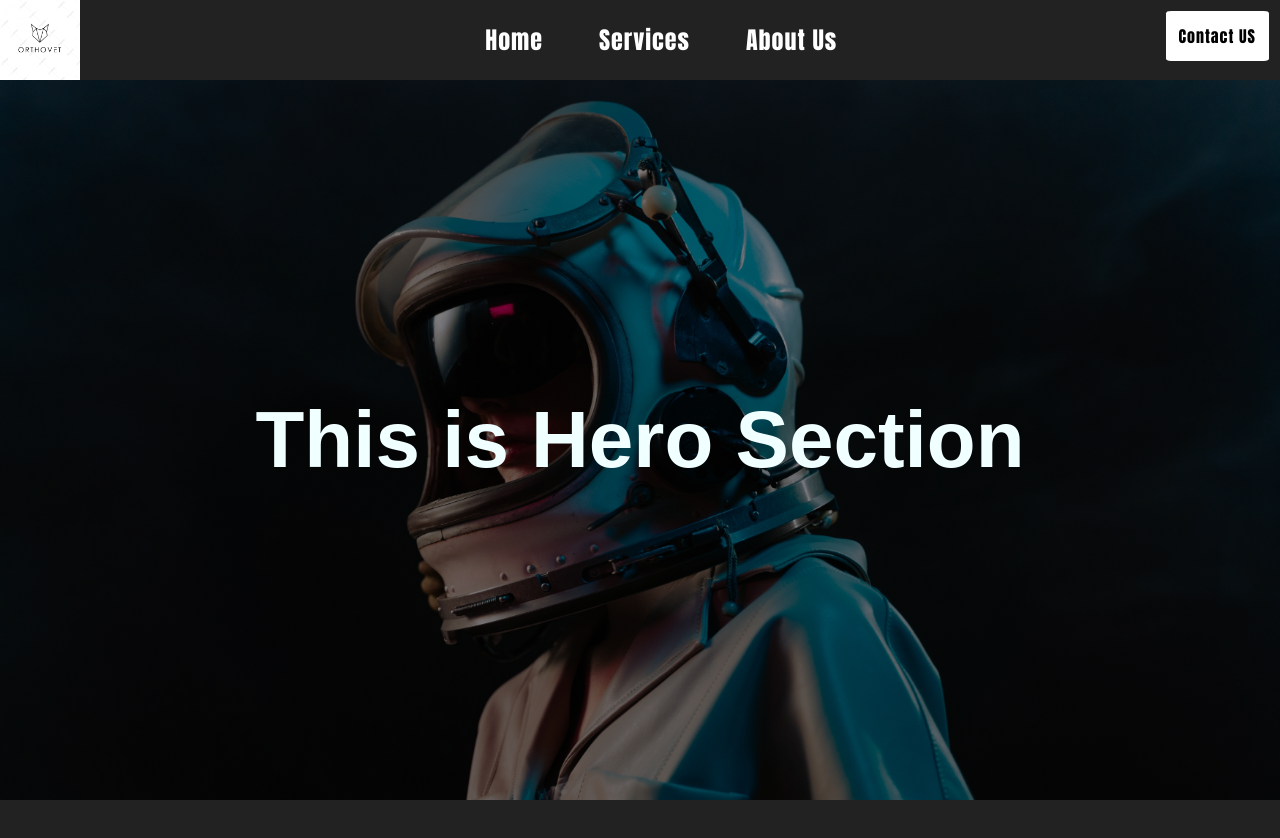
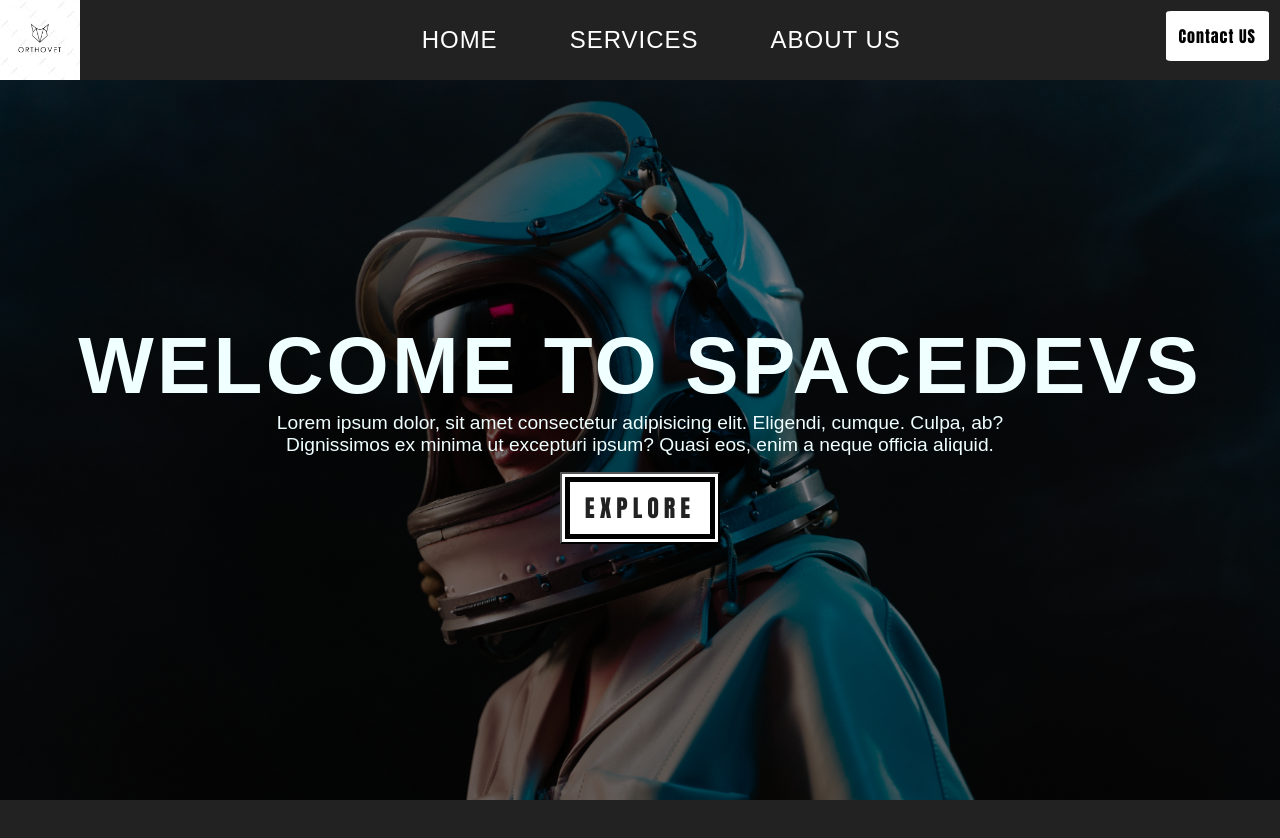
Before and after one commit to MiyaMurasaki/WebDevBeginerProject_01, a plain HTML site: page index.html in a window 1280 px wide. Shown: the top 838 px of the page. Drawn offline with Linux system fonts and the light colour scheme.

Commit message:
hero section btn fin.

```diff
--- a/index.html
+++ b/index.html
@@ -5,7 +5,12 @@
     <meta http-equiv="X-UA-Compatible" content="IE=edge" />
     <meta name="viewport" content="width=device-width, initial-scale=1.0" />
     <link rel="stylesheet" href="./style.css" />
-    <title>Navbar</title>
+    <link
+      rel="shortcut icon"
+      href="./images/favicon-16x16.png"
+      type="image/x-icon"
+    />
+    <title>Navbar&Hero</title>
   </head>
 
   <body>
@@ -38,9 +43,19 @@
     </nav>
     <div class="hero-wrapper">
       <div class="hero">
-        <div class="hero-text">This is Hero Section</div>
+        <div class="hero-text">
+          <h1>Welcome to SpaceDevs</h1>
+          <p>
+            Lorem ipsum dolor, sit amet consectetur adipisicing elit. Eligendi,
+            cumque. Culpa, ab? Dignissimos ex minima ut excepturi ipsum? Quasi
+            eos, enim a neque officia aliquid.
+          </p>
+          <div class="btn">
+            <button class="btn-main"><a href="#explore">EXPLORE</a></button>
+          </div>
+        </div>
       </div>
     </div>
-    <div class="content"></div>
+    <div id="explore" class="content"></div>
   </body>
 </html>
--- a/style.css
+++ b/style.css
@@ -40,12 +40,13 @@ nav {
   box-sizing: border-box;
   display: flex;
   align-items: center;
-  padding: 0.5rem;
+  padding: 1rem;
   height: 100%;
   font-size: 1.5rem;
   text-decoration: none;
+  text-transform: uppercase;
   color: white;
-  font-family: Impact, Haettenschweiler, "Arial Narrow Bold", sans-serif;
+  font-family: "Popins", sans-serif;
   letter-spacing: 1px;
 }
 .extra-style {
@@ -69,11 +70,11 @@ nav {
 .center-ct > ul li > a:hover {
   background-color: black;
   color: white;
-  transition: all ease-in-out 200ms;
+  transition: all ease-in-out 400ms;
 }
 .hero {
   min-height: 90vh;
-  min-width: 100vw;
+  max-width: 100vw;
   background: linear-gradient(rgba(0, 0, 0, 0.5), rgba(0, 0, 0, 0.5)),
     url("./images/pexels-cottonbro-7170768.jpg") center/cover no-repeat fixed;
 
@@ -82,13 +83,55 @@ nav {
   align-items: center;
 }
 .hero-text {
+  display: flex;
+  flex-direction: column;
+  justify-content: center;
+  align-items: center;
+}
+.hero-text > h1 {
   font-family: "Popins", sans-serif;
+  text-transform: uppercase;
+  letter-spacing: 0.2rem;
   color: azure;
   font-size: 5rem;
   font-weight: 900;
+  text-align: center;
+}
+
+.hero-text > p {
+  max-width: 60vw;
+  font-family: Arial, Helvetica, sans-serif;
+  color: azure;
+  font-size: 1.2rem;
+  text-align: center;
 }
 
 .content {
   min-height: 100vh;
   background-color: #222;
 }
+.btn {
+  /* min-width: 100vw;
+  min-height: 100%;
+  background-color: #222; */
+  display: inline-flex;
+  justify-content: center;
+  align-items: center;
+}
+.btn-main {
+  margin: 1rem;
+  background-color: #fff;
+  color: #222;
+  text-align: center;
+  font-family: Impact, Haettenschweiler, "Arial Narrow Bold", sans-serif;
+  font-size: 1.5rem;
+  letter-spacing: 5px;
+  padding: 1rem;
+  width: 10rem;
+  outline: 5px solid black;
+  outline-offset: -10px;
+}
+a {
+  text-decoration: none;
+  color: #222;
+}
```
Also changed, not shown: images/favicon-16x16.png (added).
